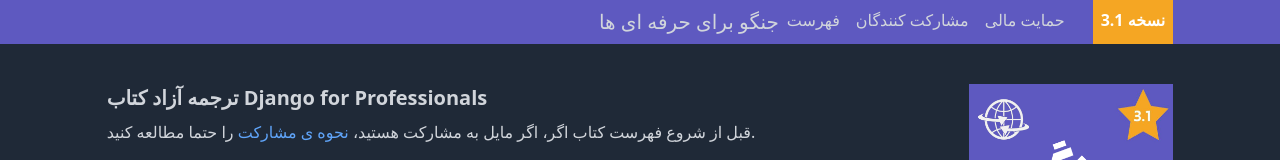
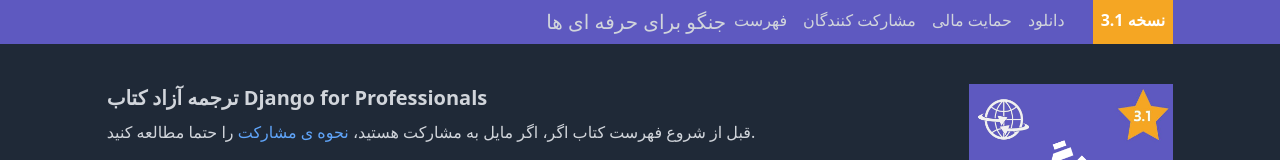
Before and after one commit to smsameet/django-for-professionals, a Next.js app: page / in a window 1280 px wide. Shown: the top 160 px of the page. Built offline with nearby package versions, Linux system fonts and the light colour scheme.

Commit message:
add new item to header

```diff
--- a/src/components/Header.js
+++ b/src/components/Header.js
@@ -10,6 +10,7 @@
           <Link href='/archives' className="text-gray-300 p-2 hover:bg-gray-300 hover:bg-opacity-10">فهرست</Link>
           <Link href='/support' className="text-gray-300 p-2 hover:bg-gray-300 hover:bg-opacity-10">مشارکت کنندگان</Link>
           <Link href='/contributors' className="text-gray-300 p-2 hover:bg-gray-300 hover:bg-opacity-10">حمایت مالی</Link>
+          <a href='https://github.com/mthri/dfp-persian' className="text-gray-300 p-2 hover:bg-gray-300 hover:bg-opacity-10" target="_blank">دانلود</a>
         </div>
       </div>
       <div className="flex">
```
